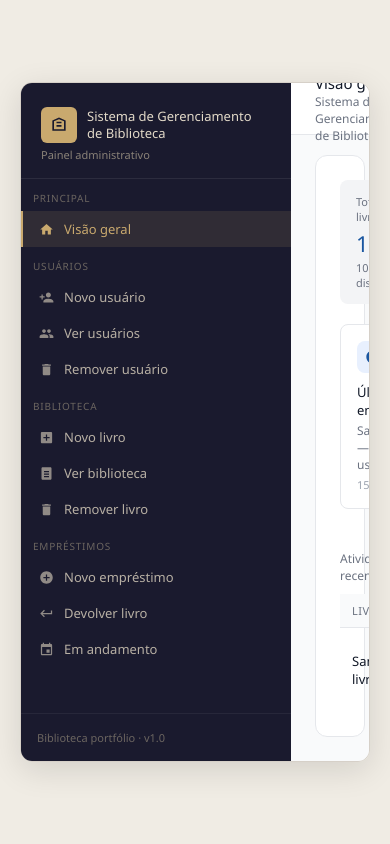
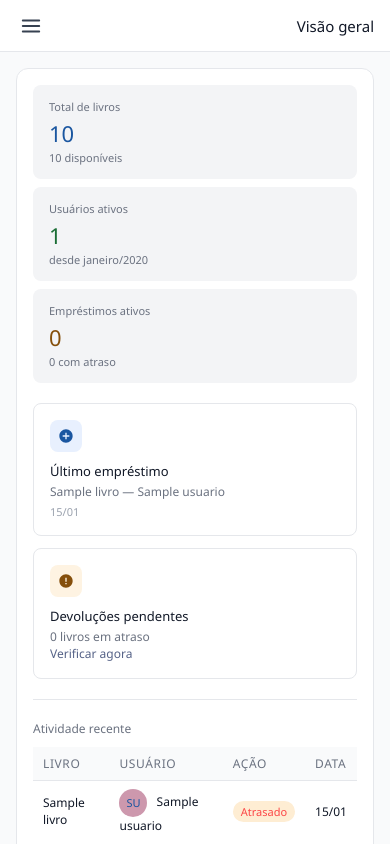
Before and after one commit to alvsgabriellk/Biblioteca, a Flask app: page / in a window 390 px wide. Run offline with Flask 3, Linux system fonts and the light colour scheme; tables that the repository leaves empty hold one stand-in row (values such as "Sample post").

Commit message:
Página melhorada com responsividade para telas menores + algumas animações juntas.

```diff
--- a/templates/index.html
+++ b/templates/index.html
@@ -561,12 +561,184 @@ tr:hover td {
   to   { width: 0%; }
 }
 
+/* =============================================
+   RESPONSIVIDADE — ADICIONADO
+   ============================================= */
+
+/* Botão hamburguer (só aparece no mobile) */
+.menu-toggle {
+  display: none;
+  background: none;
+  border: none;
+  cursor: pointer;
+  padding: 4px;
+  color: #374151;
+  flex-shrink: 0;
+}
+
+.menu-toggle svg {
+  width: 22px;
+  height: 22px;
+  display: block;
+}
+
+/* Overlay escuro atrás da sidebar no mobile */
+.sidebar-overlay {
+  display: none;
+  position: fixed;
+  inset: 0;
+  background: rgba(0,0,0,0.45);
+  z-index: 99;
+}
+
+.sidebar-overlay.open {
+  display: block;
+}
+
+/* ---- Tablet (até 900px) ---- */
+@media (max-width: 900px) {
+  body {
+    padding: 0;
+    align-items: stretch;
+  }
+
+  .wrap {
+    width: 100%;
+    height: 100vh;
+    border-radius: 0;
+    border: none;
+    box-shadow: none;
+  }
+
+  .sidebar {
+    width: 240px;
+  }
+
+  .stats-grid {
+    grid-template-columns: 1fr 1fr;
+  }
+}
+
+/* ---- Mobile (até 640px) ---- */
+@media (max-width: 640px) {
+  body {
+    padding: 0;
+    align-items: stretch;
+  }
+
+  .wrap {
+    width: 100%;
+    height: 100dvh;
+    border-radius: 0;
+    border: none;
+    box-shadow: none;
+    flex-direction: column;
+  }
+
+  /* Sidebar vira gaveta deslizante */
+  .sidebar {
+    position: fixed;
+    top: 0;
+    left: 0;
+    height: 100%;
+    width: 270px;
+    z-index: 100;
+    transform: translateX(-100%);
+    transition: transform 0.25s ease;
+    overflow-y: auto;
+  }
+
+  .sidebar.open {
+    transform: translateX(0);
+  }
+
+  /* Topbar: mostra o botão hamburguer */
+  .topbar {
+    padding: 0 16px;
+    gap: 10px;
+  }
+
+  .menu-toggle {
+    display: flex;
+    align-items: center;
+    justify-content: center;
+  }
+
+  /* Esconde o breadcrumb no mobile pra não poluir */
+  .page-breadcrumb {
+    display: none;
+  }
+
+  /* Esconde os badges no mobile */
+  .badges {
+    display: none;
+  }
+
+  /* Área de conteúdo ocupa tudo */
+  .main {
+    width: 100%;
+    height: 100dvh;
+  }
+
+  .content-area {
+    padding: 16px;
+  }
+
+  /* Cards com padding menor */
+  .card {
+    padding: 16px;
+  }
+
+  /* Stats em coluna única */
+  .stats-grid {
+    grid-template-columns: 1fr;
+    gap: 8px;
+  }
+
+  /* Home cards em coluna única */
+  .home-grid {
+    grid-template-columns: 1fr;
+  }
+
+  /* Formulários em coluna única */
+  .form-row {
+    grid-template-columns: 1fr;
+  }
+
+  /* Botões full width */
+  .btn-primary,
+  .btn-danger {
+    width: 100%;
+    text-align: center;
+  }
+
+  /* Tabelas: scroll horizontal já existia, ajustando padding das células */
+  th, td {
+    padding: 8px 10px;
+    font-size: 12px;
+  }
+
+  /* Toast menor no mobile */
+  .toast {
+    min-width: unset;
+    max-width: calc(100vw - 2rem);
+  }
+
+  .toast-container {
+    left: 1rem;
+    right: 1rem;
+    top: 1rem;
+  }
+}
 </style>
 </head>
 <body>
 
+<!-- Overlay para fechar sidebar ao clicar fora (mobile) -->
+<div class="sidebar-overlay" id="sidebar-overlay" onclick="closeSidebar()"></div>
+
 <div class="wrap">
-  <div class="sidebar">
+  <div class="sidebar" id="sidebar">
     <div class="sidebar-header">
       <div class="lib-logo">
         <div class="lib-icon">
@@ -632,6 +804,14 @@ tr:hover td {
 
   <div class="main">
     <div class="topbar">
+      <!-- Botão hamburguer (só visível no mobile) -->
+      <button class="menu-toggle" id="menu-toggle" onclick="toggleSidebar()" aria-label="Abrir menu">
+        <svg viewBox="0 0 24 24" fill="none" stroke="currentColor" stroke-width="2" stroke-linecap="round">
+          <line x1="3" y1="6" x2="21" y2="6"/>
+          <line x1="3" y1="12" x2="21" y2="12"/>
+          <line x1="3" y1="18" x2="21" y2="18"/>
+        </svg>
+      </button>
       <div>
         <div class="page-title" id="page-title">Visão geral</div>
         <div class="page-breadcrumb">Sistema de Gerenciamento de Biblioteca</div>
@@ -977,12 +1157,10 @@ function closeToast(toast) {
   toast.addEventListener('animationend', () => toast.remove());
 }
 
-// ✅ ÚNICA fonte de dados
 const flashDataEl = document.getElementById('flash-data');
 
 if (flashDataEl) {
   const flashMessages = JSON.parse(flashDataEl.textContent);
-
   flashMessages.forEach(([category, message]) => {
     showToast(category, message);
   });
@@ -992,13 +1170,8 @@ if (flashDataEl) {
 <script>
   function gerarIniciais(nome) {
     if (!nome) return "";
-
     const partes = nome.trim().split(" ").filter(p => p);
-
-            if (partes.length === 1) {
-                return partes[0][0].toUpperCase();
-            }
-
+    if (partes.length === 1) return partes[0][0].toUpperCase();
     return (partes[0][0] + partes[1][0]).toUpperCase();
   }
 
@@ -1007,25 +1180,20 @@ if (flashDataEl) {
     for (let i = 0; i < nome.length; i++) {
       hash = nome.charCodeAt(i) + ((hash << 5) - hash);
     }
-
     const hue = hash % 560;
-
-            return `hsl(${hue}, 35%, 70% `
+    return `hsl(${hue}, 35%, 70% `;
   }
 
   document.querySelectorAll("td").forEach(td => {
     const nomeSpan = td.querySelector(".nome");
     const avatar = td.querySelector(".avatar");
-
     if (nomeSpan && avatar) {
       const nome = nomeSpan.textContent.trim();
-
       avatar.textContent = gerarIniciais(nome);
       avatar.style.background = corPorNome(nome);
     }
   });
 </script>
-
 
 <script>
 const titles = {
@@ -1034,28 +1202,41 @@ const titles = {
   deletarLivro:'Remover livro',emprestimo:'Empréstimo',devolver:'Devolução',
   emprestados:'Em andamento'
 };
+
 function show(id, el) {
   document.querySelectorAll('.card').forEach(c=>c.classList.remove('active'));
   document.querySelectorAll('.nav-item').forEach(n=>n.classList.remove('active'));
   document.getElementById(id).classList.add('active');
   if(el) el.classList.add('active');
   document.getElementById('page-title').textContent = titles[id]||id;
+  // Fecha a sidebar ao navegar no mobile
+  closeSidebar();
+}
+
+function toggleSidebar() {
+  const sidebar = document.getElementById('sidebar');
+  const overlay = document.getElementById('sidebar-overlay');
+  sidebar.classList.toggle('open');
+  overlay.classList.toggle('open');
+}
+
+function closeSidebar() {
+  const sidebar = document.getElementById('sidebar');
+  const overlay = document.getElementById('sidebar-overlay');
+  sidebar.classList.remove('open');
+  overlay.classList.remove('open');
 }
 </script>
-
 
 <script>
 window.addEventListener("DOMContentLoaded", () => {
   const params = new URLSearchParams(window.location.search);
   const openSection = params.get("open");
-
   if (openSection) {
     show(openSection);
   }
 });
-
 </script>
-
 
 </body>
 </html>
```
Lines whose indentation alone changed are shown as unchanged.
